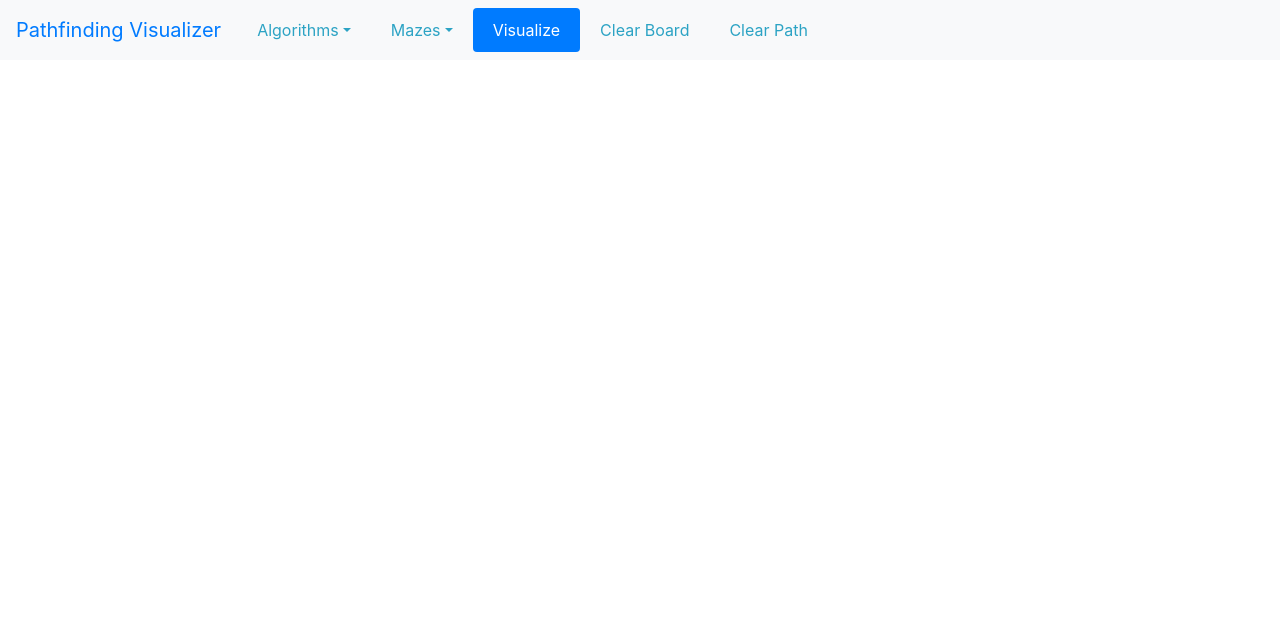
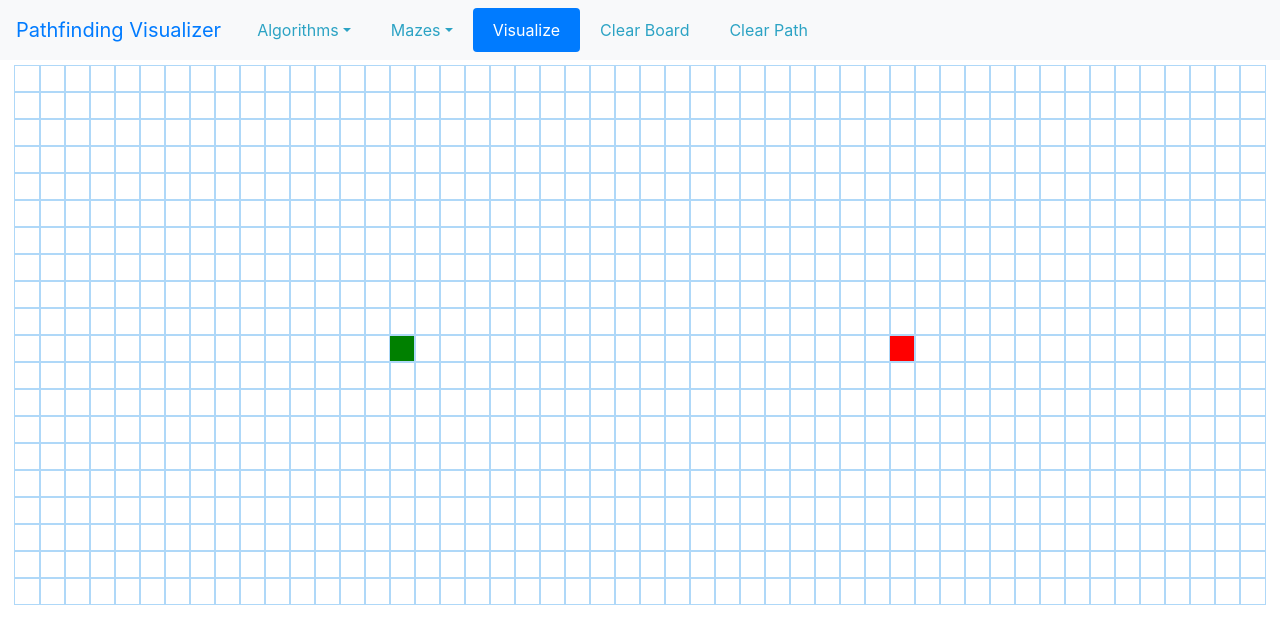
Before and after one commit to ala-bouzeghaia/pathfinding-visualizer, a React (Create React App) app: page / in a window 1280 px wide. Shown: the top 644 px of the page. Built offline with nearby package versions, Linux system fonts and the light colour scheme.

Commit message:
create grid

```diff
--- a/src/App.css
+++ b/src/App.css
@@ -64,3 +64,7 @@
   margin: 0;
   padding: 10px 20px 10px 20px;
 }
+
+.grid {
+  margin: 10px 0 0;
+}
--- a/src/App.js
+++ b/src/App.js
@@ -4,6 +4,7 @@
 import 'bootstrap';
 import './App.css';
 import Navbar from './components/navbar';
+import PathfindingVisualizer from './components/visualizer/visualizer';
 
 
 function App() {
@@ -11,6 +12,7 @@
     <div className="App">
       <Router>
         <Navbar />
+        <PathfindingVisualizer />
       </Router>
     </div>
   );
--- /dev/null
+++ b/src/components/node/node.css
@@ -0,0 +1,81 @@
+.node {
+  width: 25px;
+  height: 25px;
+  outline: 1px solid rgb(175, 216, 248);
+  display: inline-block;
+  margin: 0;
+  padding: 0;
+}
+
+.node-finish {
+  background-color: red;
+}
+
+.node-start {
+  background-color: green;
+}
+
+.node-visited {
+  animation-name: visitedAnimation;
+  animation-duration: 1.5s;
+  animation-timing-function: ease-out;
+  animation-delay: 0;
+  animation-direction: alternate;
+  animation-iteration-count: 1;
+  animation-fill-mode: forwards;
+  animation-play-state: running;
+}
+
+@keyframes visitedAnimation {
+  0% {
+    transform: scale(0.3);
+    background-color: rgba(0, 0, 66, 0.75);
+    border-radius: 100%;
+  }
+
+  50% {
+    background-color: rgba(17, 104, 217, 0.75);
+  }
+
+  75% {
+    transform: scale(1.2);
+    background-color: rgba(0, 217, 159, 0.75);
+  }
+
+  100% {
+    transform: scale(1);
+    background-color: rgba(0, 190, 218, 0.75);
+  }
+}
+
+.node-wall {
+  background-color: rgb(12, 53, 71);
+}
+
+.node-shortest-path {
+  animation-name: shortestPath;
+  animation-duration: 1.5s;
+  animation-timing-function: ease-out;
+  animation-delay: 0;
+  animation-direction: alternate;
+  animation-iteration-count: 1;
+  animation-fill-mode: forwards;
+  animation-play-state: running;
+}
+
+@keyframes shortestPath {
+  0% {
+    transform: scale(0.6);
+    background-color: rgb(255, 254, 106);
+  }
+
+  50% {
+    transform: scale(1.2);
+    background-color: rgb(255, 254, 106);
+  }
+
+  100% {
+    transform: scale(1);
+    background-color: rgb(255, 254, 106);
+  }
+}
--- /dev/null
+++ b/src/components/node/node.js
@@ -0,0 +1,25 @@
+import React from 'react';
+import './node.css';
+
+const Node = (props) => {
+
+    const extraClassName = props.isFinish
+    ? 'node-finish'
+    : props.isStart
+    ? 'node-start'
+    : props.isWall
+    ? 'node-wall'
+    : '';
+
+    return (
+    <div
+        id={`node-${props.row}-${props.col}`}
+        className={`node ${extraClassName}`}
+        onMouseDown={() => props.onMouseDown(props.row, props.col)}
+        onMouseEnter={() => props.onMouseEnter(props.row, props.col)}
+        onMouseUp={() => props.onMouseUp()}></div>
+    );
+
+};
+
+export default Node;
--- /dev/null
+++ b/src/components/visualizer/visualizer.js
@@ -0,0 +1,99 @@
+import React, {useState, useEffect} from 'react';
+import Node from '../node/node';
+
+const START_NODE_ROW = 10;
+const START_NODE_COL = 15;
+const FINISH_NODE_ROW = 10;
+const FINISH_NODE_COL = 35;
+
+const getInitialGrid = () => {
+    const grid = [];
+    for (let row = 0; row < 20; row++) {
+      const currentRow = [];
+      for (let col = 0; col < 50; col++) {
+        currentRow.push(createNode(col, row));
+      }
+      grid.push(currentRow);
+    }
+    return grid;
+  };
+
+  const createNode = (col, row) => {
+    return {
+      col,
+      row,
+      isStart: row === START_NODE_ROW && col === START_NODE_COL,
+      isFinish: row === FINISH_NODE_ROW && col === FINISH_NODE_COL,
+      distance: Infinity,
+      isVisited: false,
+      isWall: false,
+      previousNode: null,
+    };
+  };
+
+  const getNewGridWithWallToggled = (grid, row, col) => {
+    const newGrid = grid.slice();
+    const node = newGrid[row][col];
+    const newNode = {
+      ...node,
+      isWall: !node.isWall,
+    };
+    newGrid[row][col] = newNode;
+    return newGrid;
+  };
+
+  const PathfindingVisualizer = () => {
+    const [grid, setGrid] = useState([]);
+    const [mouseIsPressed, setMouseIsPressed] = useState(false);
+
+    const handleMouseDown = (row, col) => {
+        const newGrid = getNewGridWithWallToggled(grid, row, col);
+        setGrid(newGrid);
+        setMouseIsPressed(true);
+      }
+
+    const handleMouseEnter = (row, col) => {
+        if (!mouseIsPressed) return;
+        const newGrid = getNewGridWithWallToggled(grid, row, col);
+        setGrid(newGrid);
+      }
+
+    const handleMouseUp = () => {
+        setMouseIsPressed(false);
+      }
+
+    useEffect(() => {
+        const initialGrid = getInitialGrid();
+        setGrid(initialGrid);
+    },[])
+
+
+    return(
+        <div className="grid">
+          {grid.map((row, rowIdx) => {
+            return (
+              <div key={rowIdx} style={{margin: -4}}>
+                {row.map((node, nodeIdx) => {
+                  const {row, col, isFinish, isStart, isWall} = node;
+                  return (
+                    <Node
+                      key={nodeIdx}
+                      col={col}
+                      isFinish={isFinish}
+                      isStart={isStart}
+                      isWall={isWall}
+                      mouseIsPressed={mouseIsPressed}
+                      onMouseDown={(row, col) => handleMouseDown(row, col)}
+                      onMouseEnter={(row, col) => handleMouseEnter(row, col)}
+                      onMouseUp={() => handleMouseUp()}
+                      row={row}></Node>
+                  );
+                })}
+              </div>
+            );
+          })}
+        </div>
+    )
+  };
+
+  export default PathfindingVisualizer;
```
Also changed, not shown: src/components/visualizer/visualizer.css (added).
